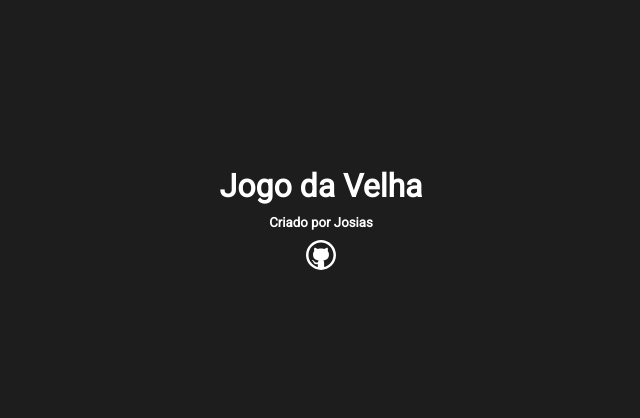
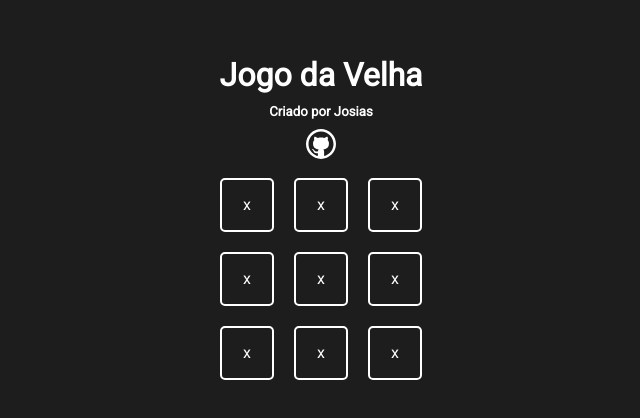
Before and after one commit to buzxx/jogo-da-velha, a Next.js app: page / in a window 1280 px wide. Shown: the part 180-598 px from the top of the page, without its empty margins (319-959 px from the left). Built offline with nearby package versions, Linux system fonts and the light colour scheme.

Commit message:
Criado tabuleiro

```diff
--- a/src/components/Header/Header.jsx
+++ b/src/components/Header/Header.jsx
@@ -4,7 +4,7 @@ import Icon from '../icon/icon'
 function Header(){
     return(
         <header>
-        <div className="container">
+        <div className={styles.headerr}>
                 <div className={styles.content}>
                     <h1>Jogo da Velha</h1>
                 </div>
@@ -14,7 +14,7 @@ function Header(){
                 <div className={styles.content}>
                     <Icon iconName={"github"} link={"https://github.com"}/>
                 </div>
-            </div>
+        </div>
         </header>
     )
 }
--- a/src/components/Header/header.module.css
+++ b/src/components/Header/header.module.css
@@ -2,3 +2,10 @@
     padding: 5px 0;
 
 }
+
+.headerr{
+    display: flex;
+    align-items: center;
+    justify-content: center;
+    flex-direction: column;
+}
--- a/src/components/gamepage/GamePage.jsx
+++ b/src/components/gamepage/GamePage.jsx
@@ -1,11 +1,13 @@
 import Header from "../Header/Header"
+import Jogo from "../jogo/jogo"
 
 function GamePage()
 {
     return(
-        <>
+        <div className="container">
             <Header/>
-        </>
+            <Jogo/>
+        </div>
     )
 }
 
--- /dev/null
+++ b/src/components/jogo/jogo.jsx
@@ -0,0 +1,28 @@
+import styles from './jogo.module.css'
+import Tabuleiro from '../tabuleiro/tabuleiro'
+
+function Jogo()
+{
+    return(
+        <>
+            <div className={styles.itemtabuleiro}>
+                <Tabuleiro/>
+                <Tabuleiro/>
+                <Tabuleiro/>
+            </div>
+            <div className={styles.itemtabuleiro}>
+                <Tabuleiro/>
+                <Tabuleiro/>
+                <Tabuleiro/>
+            </div>
+            <div className={styles.itemtabuleiro}>
+                <Tabuleiro/>
+                <Tabuleiro/>
+                <Tabuleiro/>
+            </div>
+         </>
+
+    )
+}
+
+export default Jogo
--- /dev/null
+++ b/src/components/jogo/jogo.module.css
@@ -0,0 +1,6 @@
+.itemtabuleiro{
+    display: flex;
+    align-items: center;
+    justify-content: center;
+
+}
--- /dev/null
+++ b/src/components/tabuleiro/tabuleiro.jsx
@@ -0,0 +1,11 @@
+import styles from "./tabuleiro.module.css"
+function Tabuleiro()
+{
+    return(
+        <div className={styles.gameoption}>
+            <p>x</p>
+        </div>
+    )
+}
+
+export default Tabuleiro
--- /dev/null
+++ b/src/components/tabuleiro/tabuleiro.module.css
@@ -0,0 +1,11 @@
+.gameoption{
+    border: 2px solid white;
+    height: 50px;
+    width: 50px;
+    border-radius: 5px;
+    display: flex;
+    align-items: center;
+    justify-content: center;
+    cursor: pointer;
+    margin: 10px;
+}
```
